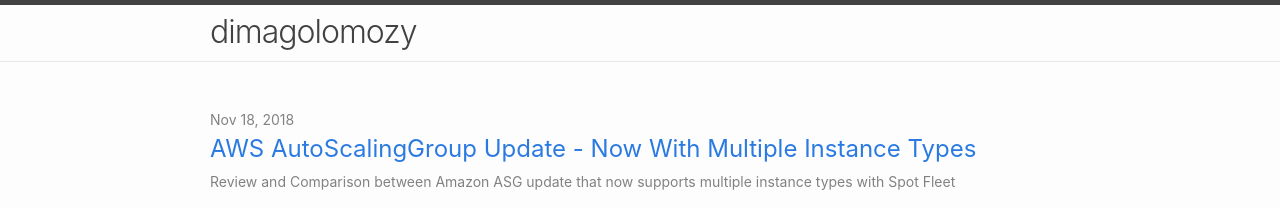
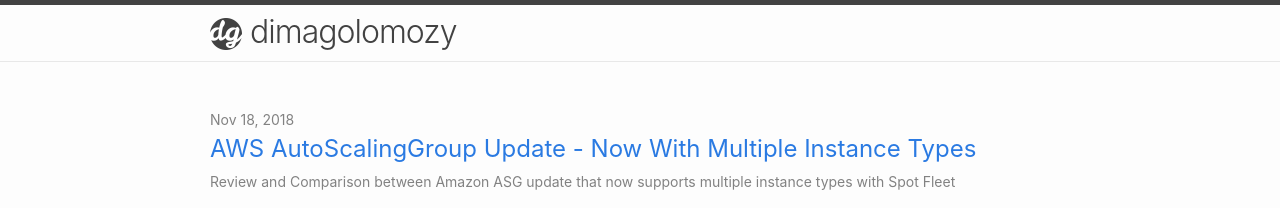
Before and after one commit to DimaGolomozy/dimagolomozy.github.io, a Jekyll site: the page built from index.md, in a window 1280 px wide. Shown: the top 208 px of the page. Built offline with Jekyll 4.4.1, drawn with Linux system fonts in a browser that asks for light colours.

Commit message:
Icons (#11)
* added icons

* insert icon to site

* add backslash

* added alt attribute

```diff
--- a/_includes/head.html
+++ b/_includes/head.html
@@ -4,6 +4,10 @@
   <meta name="google-site-verification" content="Aq3aEhi1j1uEG5O6HzHKiyqpgdaQ4j9LN7400_NuWpo" />
   <meta name="viewport" content="width=device-width, initial-scale=1">
   {%- seo -%}
+  <link rel="apple-touch-icon" sizes="180x180" href="/assets/favicon_io/apple-touch-icon.png">
+  <link rel="icon" type="image/png" sizes="32x32" href="/assets/favicon_io/favicon-32x32.png">
+  <link rel="icon" type="image/png" sizes="16x16" href="/assets/favicon_io/favicon-16x16.png">
+  <link rel="manifest" href="/assets/favicon_io/site.webmanifest">
   <link rel="stylesheet" href="{{ "/assets/main.css" | relative_url }}">
   {%- feed_meta -%}
   {%- if jekyll.environment == 'production' and site.google_analytics -%}
--- a/_includes/header.html
+++ b/_includes/header.html
@@ -3,7 +3,9 @@
   <div class="wrapper">
     {%- assign default_paths = site.pages | map: "path" -%}
     {%- assign page_paths = site.header_pages | default: default_paths -%}
-    <a class="site-title" rel="author" href="{{ "/" | relative_url }}">{{ site.title | escape }}</a>
+    <a class="site-title" rel="author" href="{{ "/" | relative_url }}">
+      <img src="/assets/favicon_io/favicon-32x32.png" alt="dg"> {{ site.title | escape }}
+    </a>
 
 	{%- if page_paths -%}
       <nav class="site-nav">
```
Also changed, not shown: assets/favicon_io/android-chrome-192x192.png (added), assets/favicon_io/android-chrome-512x512.png (added), assets/favicon_io/apple-touch-icon.png (added), assets/favicon_io/favicon-16x16.png (added), assets/favicon_io/favicon-32x32.png (added), assets/favicon_io/site.webmanifest (added).
